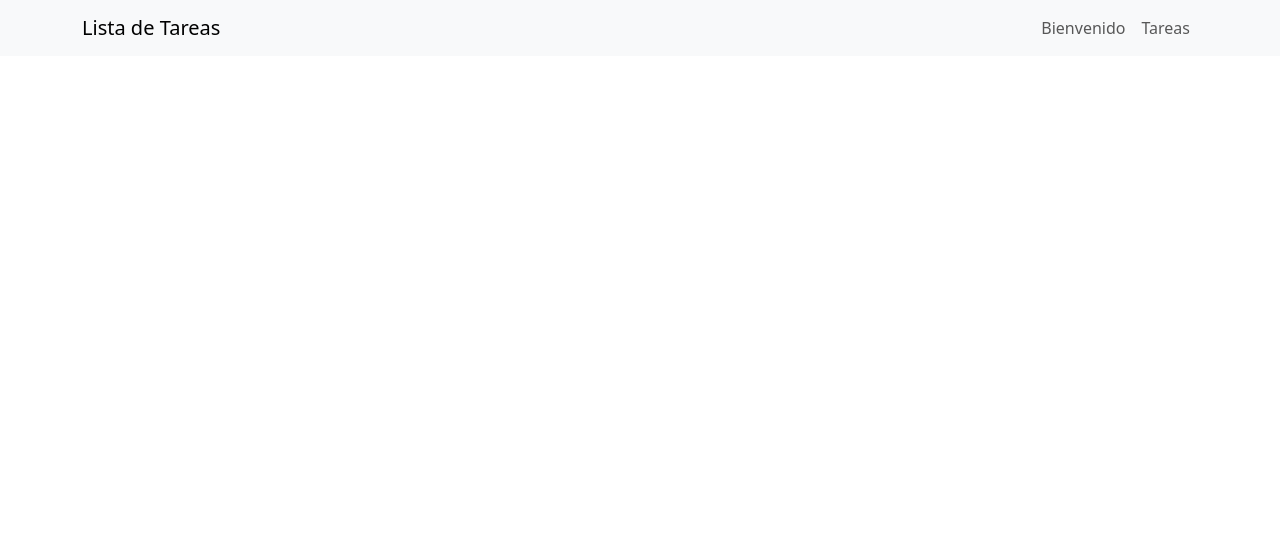
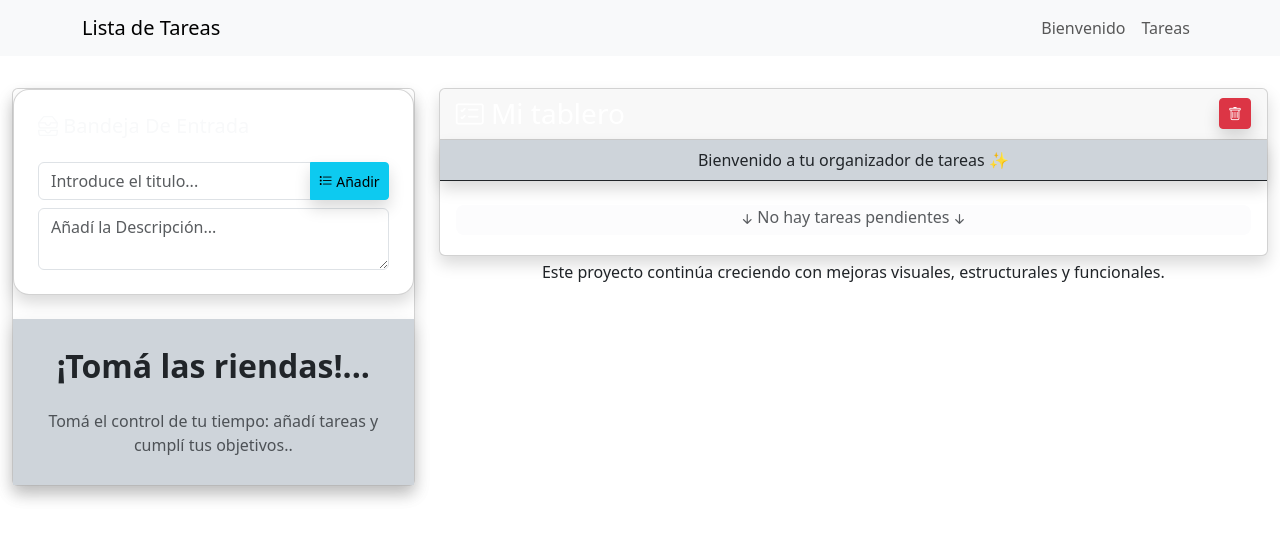
Before and after one commit to Maxii34/Tp-02-Lista-de-Tareas, a React (Vite) app: page / in a window 1280 px wide. Shown: the top 540 px of the page. Built offline with nearby package versions, Linux system fonts and the light colour scheme.

Commit message:
Se agrego se agrego el gestor de tareas y el tablero de las tareas.

```diff
--- /dev/null
+++ b/src/components/GestorTareas.jsx
@@ -0,0 +1,75 @@
+import {
+  Row,
+  Col,
+  Card,
+  Form,
+  InputGroup,
+  Button,
+} from "react-bootstrap";
+import { Tablero } from "./Tablero";
+
+export const GestorTareas = () => {
+  return (
+    <section>
+      <Row className="justify-content-center">
+        {/* Columna izquierda */}
+        <Col xs={12} md={4} lg={4} className="my-2">
+          <Card className="shadow mb-4 rounded-2">
+            {/* Card de entrada */}
+            <Card className="shadow mb-4 rounded-4">
+              <Card.Body className="p-4">
+                <div className="d-flex align-items-center justify-content-between mb-3">
+                  <span className="h5 text-light">
+                    <i className="bi bi-inboxes"></i> Bandeja De Entrada
+                  </span>
+                </div>
+
+                {/* Input título */}
+                <InputGroup>
+                  <Form.Control
+                    type="text"
+                    placeholder="Introduce el titulo..."
+                    minLength={3}
+                    maxLength={50}
+                    aria-label="Nueva tarea"
+                  />
+                  <Button variant="info" size="sm" className="shadow">
+                    <i className="bi bi-list-task"></i> Añadir
+                  </Button>
+                </InputGroup>
+
+                {/* Textarea descripción */}
+                <InputGroup className="mt-2">
+                  <Form.Control
+                    as="textarea"
+                    rows={2}
+                    minLength={5}
+                    maxLength={200}
+                    placeholder="Añadí la Descripción..."
+                  />
+                </InputGroup>
+              </Card.Body>
+            </Card>
+
+            {/* Texto motivacional */}
+            <div className="bg-dark-subtle shadow py-1">
+              <h1 className="text-center my-4 fs-2">
+                <b>¡Tomá las riendas!...</b>
+              </h1>
+              <p className="text-center text-muted mb-4">
+                Tomá el control de tu tiempo: añadí tareas y <br /> cumplí tus
+                objetivos..
+              </p>
+            </div>
+          </Card>
+        </Col>
+
+        {/* Columna derecha */}
+        <Col xs={12} md={8} lg={8} className="my-2">
+          {/* Aquí podrías seguir con más contenido */}
+          <Tablero />
+        </Col>
+      </Row>
+    </section>
+  );
+};
--- /dev/null
+++ b/src/components/Tablero.jsx
@@ -0,0 +1,45 @@
+import { Card, Button, ListGroup } from "react-bootstrap";
+
+export const Tablero = () => {
+  return (
+    <>
+      <Card className="shadow tarjeta">
+        {/* Header */}
+        <Card.Header className="text-white d-flex justify-content-between align-items-center">
+          <h3 className="mb-0">
+            <i className="bi bi-card-checklist"></i> Mi tablero
+          </h3>
+          <Button variant="danger" size="sm" className="shadow">
+            <i className="bi bi-trash"></i>
+          </Button>
+        </Card.Header>
+
+        {/* Bienvenida */}
+        <div className="text-center text-dark bg-dark-subtle border-bottom border-dark shadow py-2">
+          <p className="m-0">Bienvenido a tu organizador de tareas ✨</p>
+        </div>
+
+        {/* Cuerpo con lista */}
+        <Card.Body className="tablero-bajo">
+          <ListGroup>{/* Aquí se añadirían tareas dinámicamente */}</ListGroup>
+
+          {/* Mensaje vacío */}
+          <ListGroup.Item className="text-center text-muted bg-light-subtle rounded-3 mt-2">
+            <p className="my-1 d-flex justify-content-center">
+              <i className="bi bi-arrow-down-short fs-5"></i> No hay tareas
+              pendientes <i className="bi bi-arrow-down-short fs-5"></i>
+            </p>
+          </ListGroup.Item>
+        </Card.Body>
+      </Card>
+
+      {/* Texto final */}
+      <div className="texto-opaco text-center mt-1">
+        <p>
+          Este proyecto continúa creciendo con mejoras visuales, estructurales y
+          funcionales.
+        </p>
+      </div>
+    </>
+  );
+};
--- a/src/components/index.jsx
+++ b/src/components/index.jsx
@@ -2,3 +2,5 @@ export * from "./pages/Inicio";
 export * from "./pages/Bienvenido";
 export * from "./shared/Footer";
 export * from "./shared/menu";
+export * from "../components/GestorTareas";
+export * from "../components/Tablero";
--- a/src/components/pages/Inicio.jsx
+++ b/src/components/pages/Inicio.jsx
@@ -1,10 +1,12 @@
-import { Footer, Menu } from "../index";
+import { Footer, Menu, GestorTareas } from "../index";
 
 export const Inicio = () => {
   return (
     <>
       <Menu />
-      <main className="my-4"></main>
+      <main className="container-fluid my-4">
+        <GestorTareas />
+      </main>
       <Footer />
     </>
   );
```
